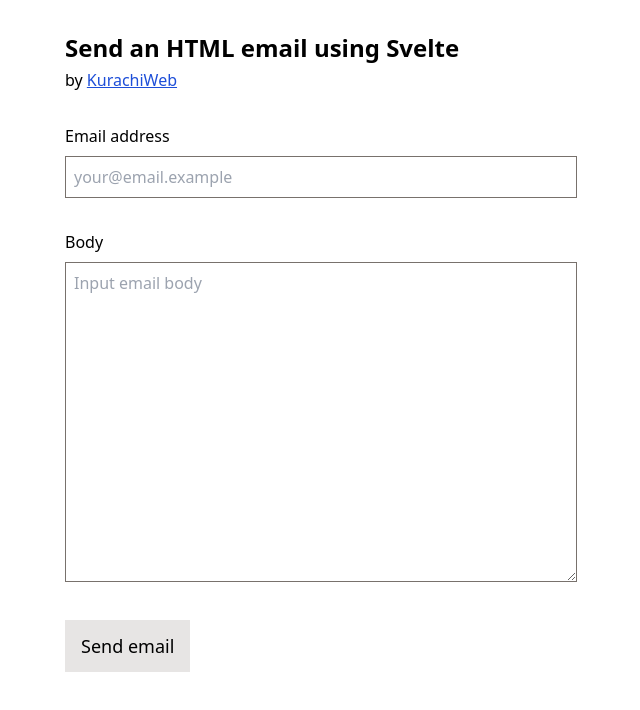
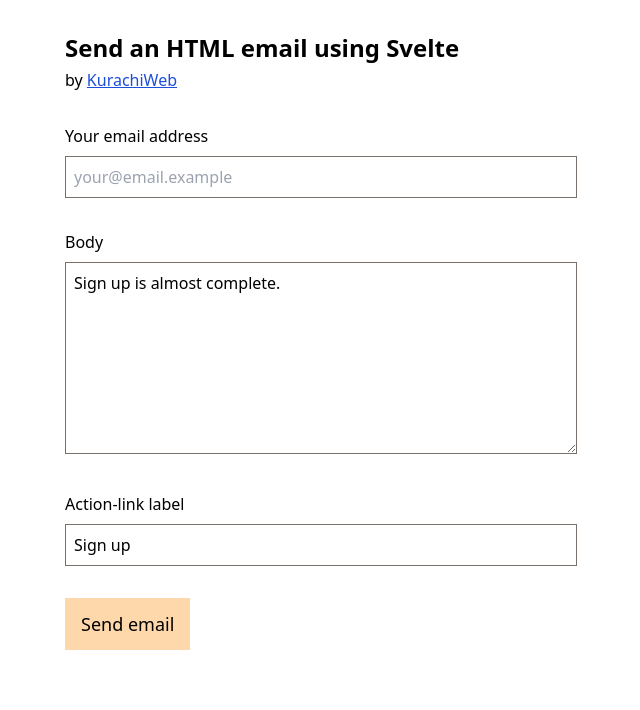
Before and after one commit to kurachiweb/mjml-svelte-html-email, a SvelteKit app: page / in a window 1280 px wide. Shown: the top 710 px of the page, without its empty margins (319-959 px from the left). Built offline with nearby package versions, Linux system fonts and the light colour scheme.

Commit message:
Send emails like sign up

```diff
--- a/src/routes/+page.server.ts
+++ b/src/routes/+page.server.ts
@@ -5,26 +5,29 @@ import { sendEmail } from '$lib/email';
 export const actions = {
 	default: async ({ request }) => {
 		const form = await request.formData();
-		const targetEmail = form.get('email')?.toString();
-		const body = form.get('body')?.toString();
-		if (targetEmail == undefined) {
+		const emailTo = form.get('email')?.toString();
+		const bodyMain = form.get('body')?.toString();
+		const actionLabel = form.get('action')?.toString();
+		if (emailTo == undefined) {
 			error(400, 'Please input your email.');
-		} else if (body == undefined) {
+		} else if (bodyMain == undefined) {
 			error(400, 'Please input email body.');
+		} else if (actionLabel == undefined) {
+			error(400, 'Please input action-link label.');
 		}
 
-		const bodyHtml = body
+		const bodyMainHTML = bodyMain
 			.split('\n')
-			.map((line) => `<p>${line}</p>`)
+			.map((line) => `<p style="margin-bottom: 8px;">${line}</p>`)
 			.join('');
 
 		const { sendEmailError } = await sendEmail(
 			'KurachiWeb',
 			env.EMAIL_FROM,
-			[targetEmail],
+			[emailTo],
 			'Email send from Svelte test',
-			`<div style="font-size: 32px">${bodyHtml}</div>`,
-			body
+			`<div style="margin: 0 auto; max-width: 600px;"><h1 style="font-size: 48px; margin-bottom: 32px; text-align: center;"><a href="https://kurachiweb.com/" target="_blank" style="color: inherit; text-decoration: none;">KurachiWeb</a></h1><div style="font-size: 24px; margin-bottom: 16px;">${bodyMainHTML}</div><p style="margin-bottom: 64px; text-align: center;"><a href="https://kurachiweb.com/?signUpLinkHere=bf3e9a03f795a375084b06f54b5cc7eafb0c4316371965b84f912f0acce75bb2" target="_blank" style="background-color: #b5420e; color: #fff; display: inline-block; font-size: 32px; font-weight: bold; padding: 12px 16px; text-decoration: none;">${actionLabel}</a></p><div style="font-size: 14px; text-align: center;"><p style="margin-bottom: 8px;">Footer text here</p><p style="margin-bottom: 8px;">FooBar Inc.</p><p><a href="https://shortbook.life/" target="_blank">Term of Use</a></p></div></div>`,
+			`KurachiWeb\nhttps://kurachiweb.com/\n\n\n${bodyMain}\n\n${actionLabel}\nhttps://kurachiweb.com/?signUpLinkHere=bf3e9a03f795a375084b06f54b5cc7eafb0c4316371965b84f912f0acce75bb2\n\n\nFooter text here\n\nFooBar Inc.\n\nTerm of Use\nhttps://shortbook.life/ja/policies/term`
 		);
 		if (sendEmailError instanceof Error) {
 			error(500, sendEmailError.message);
--- a/src/routes/+page.svelte
+++ b/src/routes/+page.svelte
@@ -17,7 +17,7 @@
 		>
 	</p>
 	<label class="mb-8 block">
-		<p class="mb-2">Email address</p>
+		<p class="mb-2">Your email address</p>
 		<input
 			type="email"
 			name="email"
@@ -32,13 +32,24 @@
 		<textarea
 			name="body"
 			required
-			class="h-80 w-full border border-stone-500 p-2"
+			class="h-48 w-full border border-stone-500 p-2"
 			placeholder="Input email body"
+			defaultValue="Sign up is almost complete."
 		></textarea>
+	</label>
+	<label class="mb-8 block">
+		<p class="mb-2">Action-link label</p>
+		<input
+			name="action"
+			required
+			maxlength="32"
+			class="w-full border border-stone-500 p-2"
+			defaultValue="Sign up"
+		/>
 	</label>
 	<button
 		disabled={isSubmitting}
-		class="bg-stone-200 px-4 py-3 text-lg disabled:cursor-not-allowed [&:not(:disabled)]:hover:bg-red-200"
+		class="bg-orange-200 px-4 py-3 text-lg disabled:cursor-not-allowed [&:not(:disabled)]:hover:bg-orange-300"
 		>Send email</button
 	>
 </form>
```
